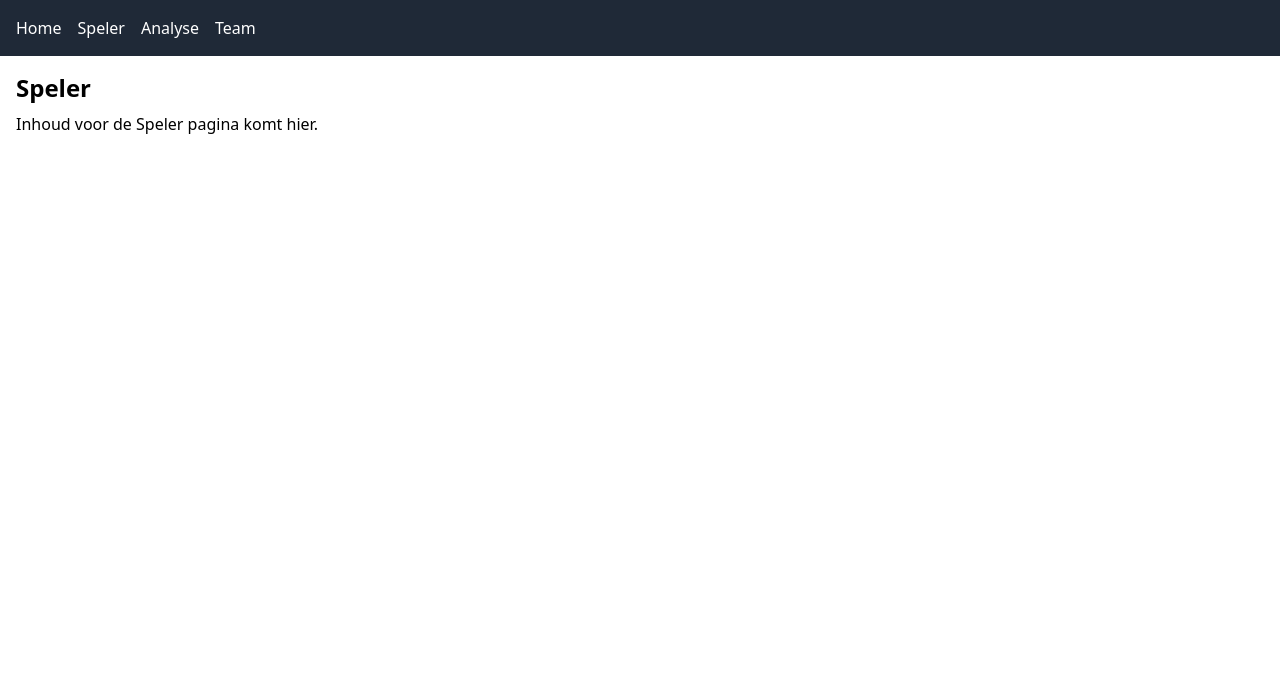
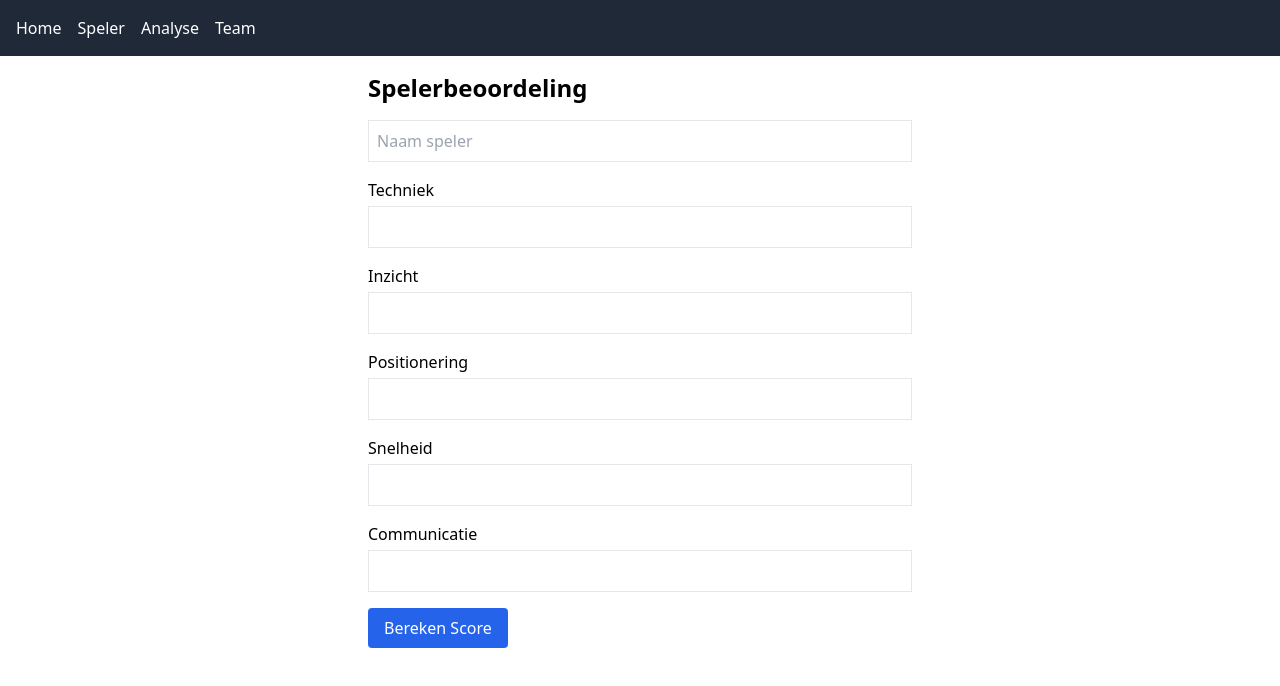
Before and after one commit to Trompert-Analysis/Voetbal-analysetool, a React (Vite) app in the folder frontend/: page /speler in a window 1280 px wide. Shown: the top 686 px of the page. Built offline with nearby package versions, Linux system fonts and the light colour scheme; the HTML template or start-up script is replaced by a standard one.

Commit message:
Add files via upload

```diff
--- a/frontend/src/pages/Speler.jsx
+++ b/frontend/src/pages/Speler.jsx
@@ -1,10 +1,65 @@
-import React from 'react';
+import React, { useState } from 'react';
 
 function Speler() {
+  const [naam, setNaam] = useState('');
+  const [scores, setScores] = useState({
+    techniek: '',
+    inzicht: '',
+    positionering: '',
+    snelheid: '',
+    communicatie: ''
+  });
+  const [advies, setAdvies] = useState(null);
+
+  const handleChange = (e) => {
+    setScores({ ...scores, [e.target.name]: e.target.value });
+  };
+
+  const handleSubmit = async (e) => {
+    e.preventDefault();
+    const response = await fetch('https://voetbal-analysetool.onrender.com/matchscore', {
+      method: 'POST',
+      headers: { 'Content-Type': 'application/json' },
+      body: JSON.stringify({
+        speler_id: 1,
+        beoordeling: scores,
+        zelfbeoordeling: scores
+      })
+    });
+    const data = await response.json();
+    setAdvies(data.advies || 'Geen advies ontvangen');
+  };
+
   return (
-    <div className="p-4">
-      <h1 className="text-2xl font-bold mb-2">Speler</h1>
-      <p>Inhoud voor de Speler pagina komt hier.</p>
+    <div className="p-4 max-w-xl mx-auto">
+      <h1 className="text-2xl font-bold mb-4">Spelerbeoordeling</h1>
+      <form onSubmit={handleSubmit} className="space-y-4">
+        <input type="text" placeholder="Naam speler" value={naam} onChange={(e) => setNaam(e.target.value)} className="w-full p-2 border" />
+
+        {['techniek', 'inzicht', 'positionering', 'snelheid', 'communicatie'].map((vaardigheid) => (
+          <div key={vaardigheid}>
+            <label className="block mb-1 capitalize">{vaardigheid}</label>
+            <input
+              type="number"
+              name={vaardigheid}
+              value={scores[vaardigheid]}
+              onChange={handleChange}
+              min="0"
+              max="100"
+              className="w-full p-2 border"
+            />
+          </div>
+        ))}
+
+        <button type="submit" className="bg-blue-600 text-white px-4 py-2 rounded">Bereken Score</button>
+      </form>
+
+      {advies && (
+        <div className="mt-4 p-4 bg-green-100 border border-green-300 rounded">
+          <p className="font-medium text-green-800">Advies:</p>
+          <p>{advies}</p>
+        </div>
+      )}
     </div>
   );
 }
```
